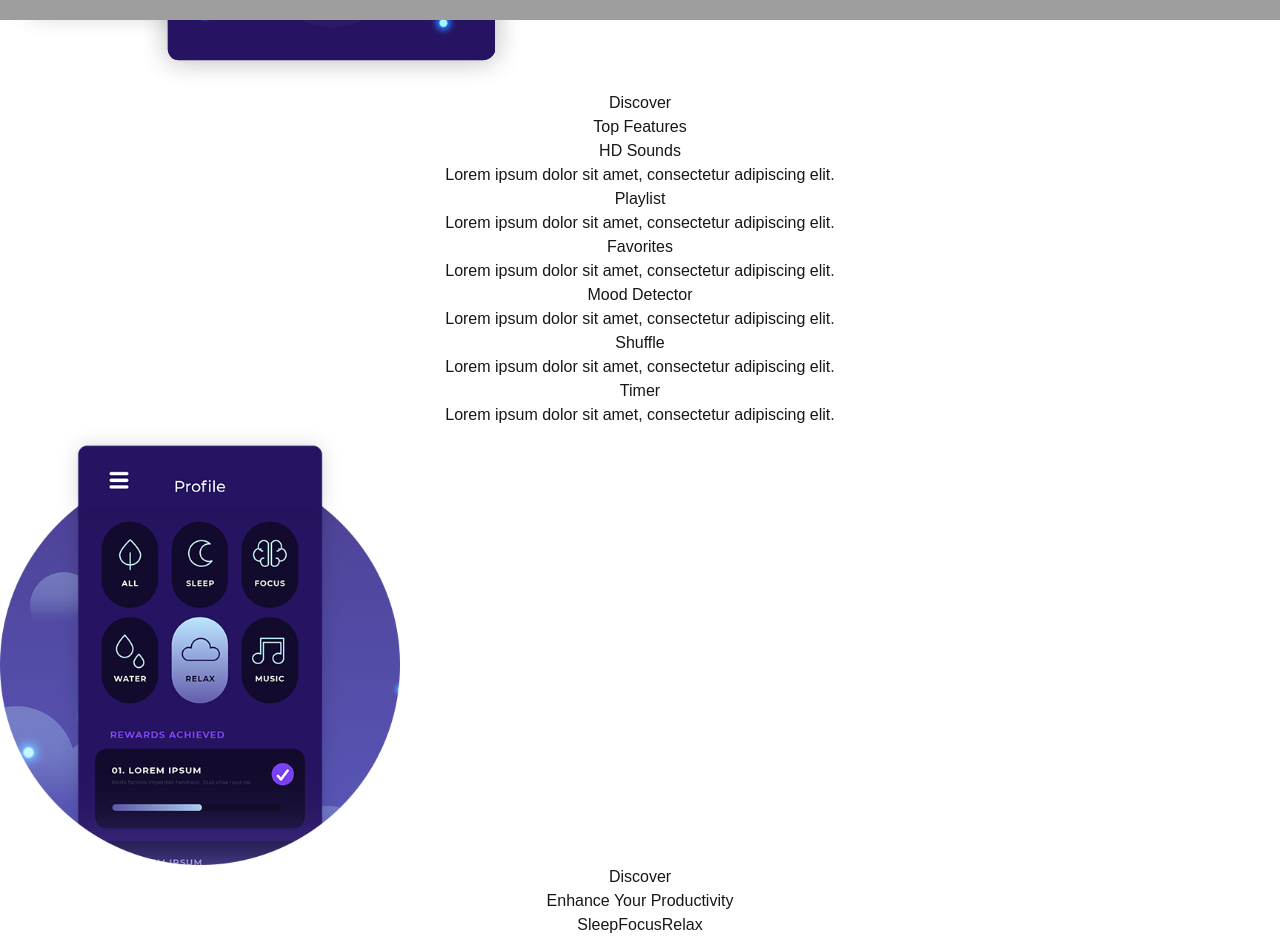
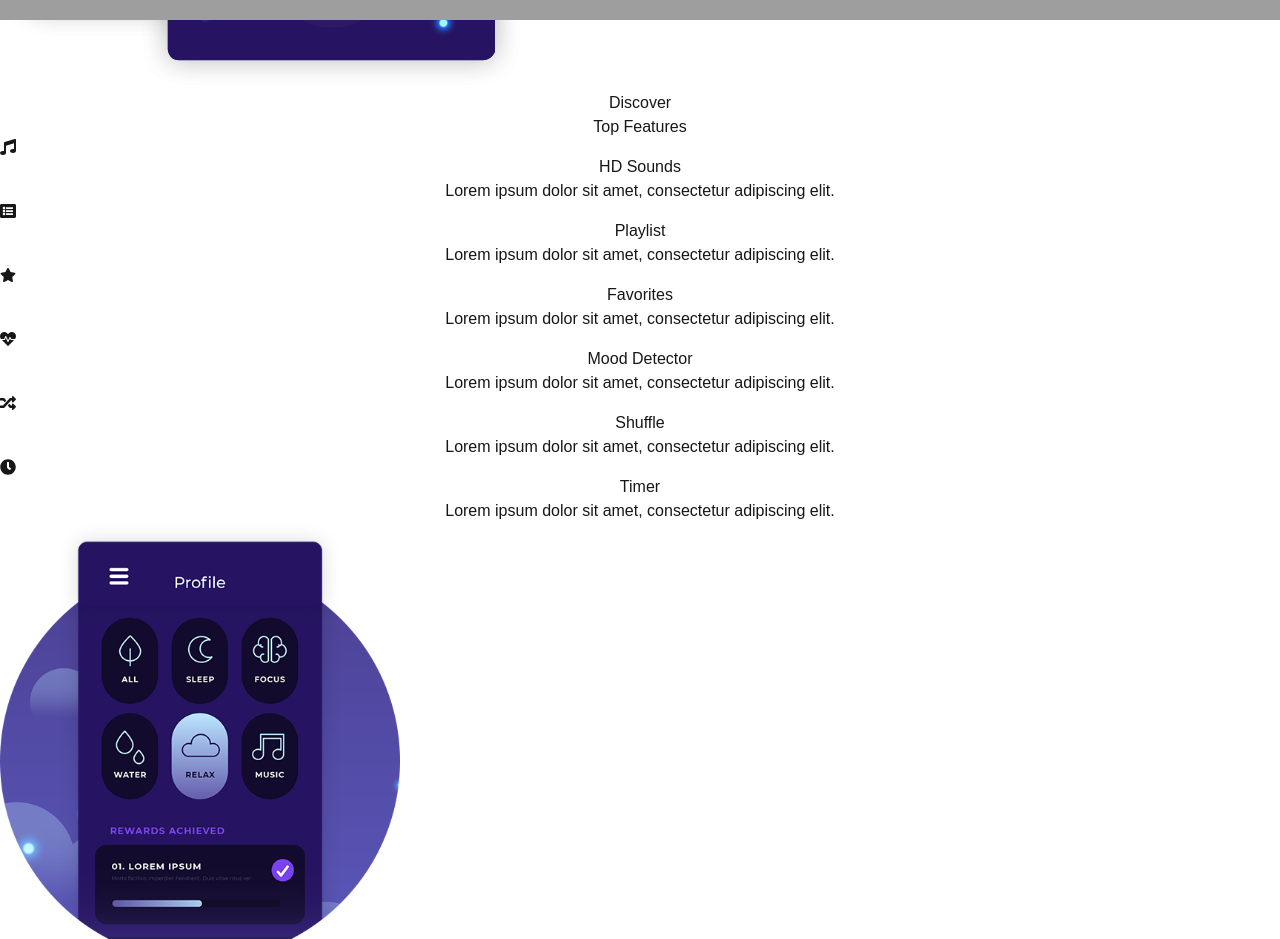
Before and after one commit to Sanaank-Official/website, a Next.js app: page / in a window 1280 px wide. Shown: the part 780-1719 px from the top of the page. Built offline with nearby package versions, Linux system fonts and the light colour scheme; grey boxes are pictures that could not be loaded.

Commit message:
icons added

```diff
--- a/src/app/page.js
+++ b/src/app/page.js
@@ -2,7 +2,14 @@
 
 import React, { useState, useEffect } from "react";
 import Image from "next/image";
-
+import {
+  FaMusic,
+  FaListAlt,
+  FaStar,
+  FaHeartbeat,
+  FaRandom,
+  FaClock,
+} from "react-icons/fa";
 const Home = () => {
 	const [textIndex, setTextIndex] = useState(0);
 	const focusText = "Help to improve focus for more productive";
@@ -64,12 +71,10 @@ const Home = () => {
 			</div>
 
 			<div className="bg-[rgb(240,244,253)] py-20">
-				{" "}
-				{/* Increased section height */}
       <div className="container mx-auto px-8 md:px-16 lg:px-24">
         {/* Discover Section */}
         <div className="text-center mb-6">
-						<span className="text-sm font-bold text-yellow-500	 bg-yellow-100 py-1 px-3 rounded-md inline-block">
+          <span className="text-sm font-bold text-yellow-500 bg-yellow-100 py-1 px-3 rounded-md inline-block">
             Discover
           </span>
         </div>
@@ -81,98 +86,87 @@ const Home = () => {
         <div className="w-20 h-1 bg-yellow-500 mx-auto mb-12"></div>
         {/* Features Grid */}
         <div className="grid grid-cols-1 sm:grid-cols-2 lg:grid-cols-3 gap-10">
-						{" "}
-						{/* Increased gap between rows */}
           {/* Feature 1 */}
           <div className="flex items-center gap-6">
-							{" "}
-							{/* Closer spacing */}
-							<div className="bg-yellow-500 text-white rounded-full w-20 h-20 flex items-center justify-center text-3xl">
-								<i className="fas fa-music"></i> {/* Icon */}
+            <div className="bg-yellow-500 text-white rounded-full w-24 h-20 flex items-center justify-center text-3xl">
+              <FaMusic />
             </div>
             <div>
               <h3 className="text-lg font-bold text-gray-800 text-left">
                 HD Sounds
               </h3>
               <p className="text-base text-gray-600 text-left">
-									Lorem ipsum dolor sit amet, consectetur
-									adipiscing elit.
+                Lorem ipsum dolor sit amet, consectetur adipiscing elit.
               </p>
             </div>
           </div>
           {/* Feature 2 */}
           <div className="flex items-center gap-6">
-							<div className="bg-yellow-500 text-white rounded-full w-20 h-20 flex items-center justify-center text-3xl">
-								<i className="fas fa-list-alt"></i> {/* Icon */}
+            <div className="bg-yellow-500 text-white rounded-full w-24 h-20 flex items-center justify-center text-3xl">
+              <FaListAlt />
             </div>
             <div>
               <h3 className="text-lg font-bold text-gray-800 text-left">
                 Playlist
               </h3>
               <p className="text-base text-gray-600 text-left">
-									Lorem ipsum dolor sit amet, consectetur
-									adipiscing elit.
+                Lorem ipsum dolor sit amet, consectetur adipiscing elit.
               </p>
             </div>
           </div>
           {/* Feature 3 */}
           <div className="flex items-center gap-6">
-							<div className="bg-yellow-500 text-white rounded-full w-20 h-20 flex items-center justify-center text-3xl">
-								<i className="fas fa-star"></i> {/* Icon */}
+            <div className="bg-yellow-500 text-white rounded-full w-24 h-20 flex items-center justify-center text-3xl">
+              <FaStar />
             </div>
             <div>
               <h3 className="text-lg font-bold text-gray-800 text-left">
                 Favorites
               </h3>
               <p className="text-base text-gray-600 text-left">
-									Lorem ipsum dolor sit amet, consectetur
-									adipiscing elit.
+                Lorem ipsum dolor sit amet, consectetur adipiscing elit.
               </p>
             </div>
           </div>
           {/* Feature 4 */}
           <div className="flex items-center gap-6">
-							<div className="bg-yellow-500 text-white rounded-full w-20 h-20 flex items-center justify-center text-3xl">
-								<i className="fas fa-heartbeat"></i>{" "}
-								{/* Icon */}
+            <div className="bg-yellow-500 text-white rounded-full w-24 h-20 flex items-center justify-center text-3xl">
+              <FaHeartbeat />
             </div>
             <div>
               <h3 className="text-lg font-bold text-gray-800 text-left">
                 Mood Detector
               </h3>
               <p className="text-base text-gray-600 text-left">
-									Lorem ipsum dolor sit amet, consectetur
-									adipiscing elit.
+                Lorem ipsum dolor sit amet, consectetur adipiscing elit.
               </p>
             </div>
           </div>
           {/* Feature 5 */}
           <div className="flex items-center gap-6">
-							<div className="bg-yellow-500 text-white rounded-full w-20 h-20 flex items-center justify-center text-3xl">
-								<i className="fas fa-random"></i> {/* Icon */}
+            <div className="bg-yellow-500 text-white rounded-full w-24 h-20 flex items-center justify-center text-3xl">
+              <FaRandom />
             </div>
             <div>
               <h3 className="text-lg font-bold text-gray-800 text-left">
                 Shuffle
               </h3>
               <p className="text-base text-gray-600 text-left">
-									Lorem ipsum dolor sit amet, consectetur
-									adipiscing elit.
+                Lorem ipsum dolor sit amet, consectetur adipiscing elit.
               </p>
             </div>
           </div>
           {/* Feature 6 */}
           <div className="flex items-center gap-6">
-							<div className="bg-yellow-500 text-white rounded-full w-20 h-20 flex items-center justify-center text-3xl">
-								<i className="fas fa-clock"></i> {/* Icon */}
+            <div className="bg-yellow-500 text-white rounded-full w-24 h-20 flex items-center justify-center text-3xl">
+              <FaClock />
             </div>
             <div>
               <h3 className="text-lg font-bold text-gray-800 text-left">
                 Timer
               </h3>
               <p className="text-base text-gray-600 text-left">
-									Lorem ipsum dolor sit amet, consectetur
-									adipiscing elit.
+                Lorem ipsum dolor sit amet, consectetur adipiscing elit.
               </p>
             </div>
           </div>
```
Also changed, not shown: package.json (+5 -4 lines), 1 other file (tests, documents, lock files or other folders). Lines whose indentation alone changed are shown as unchanged.
